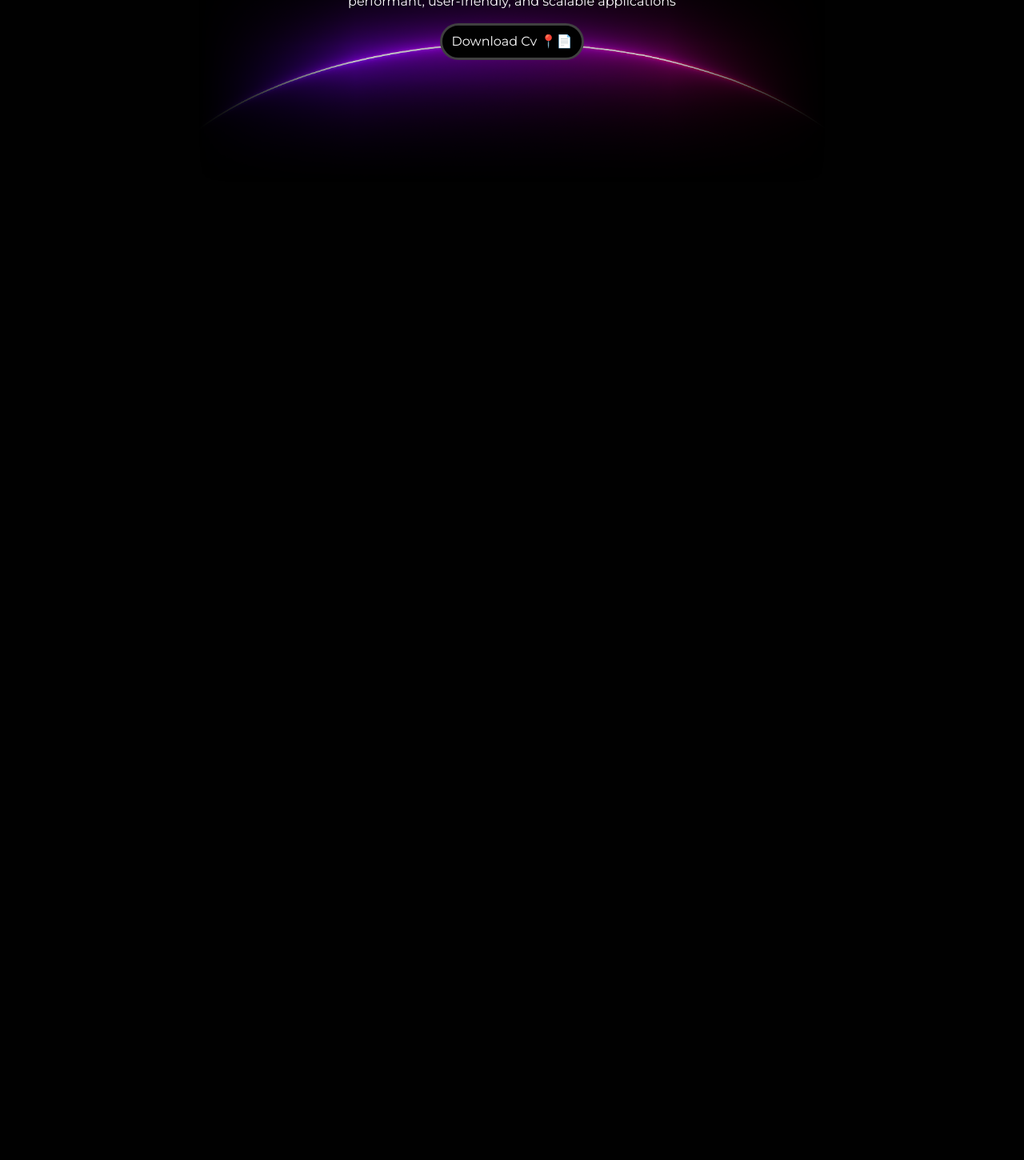
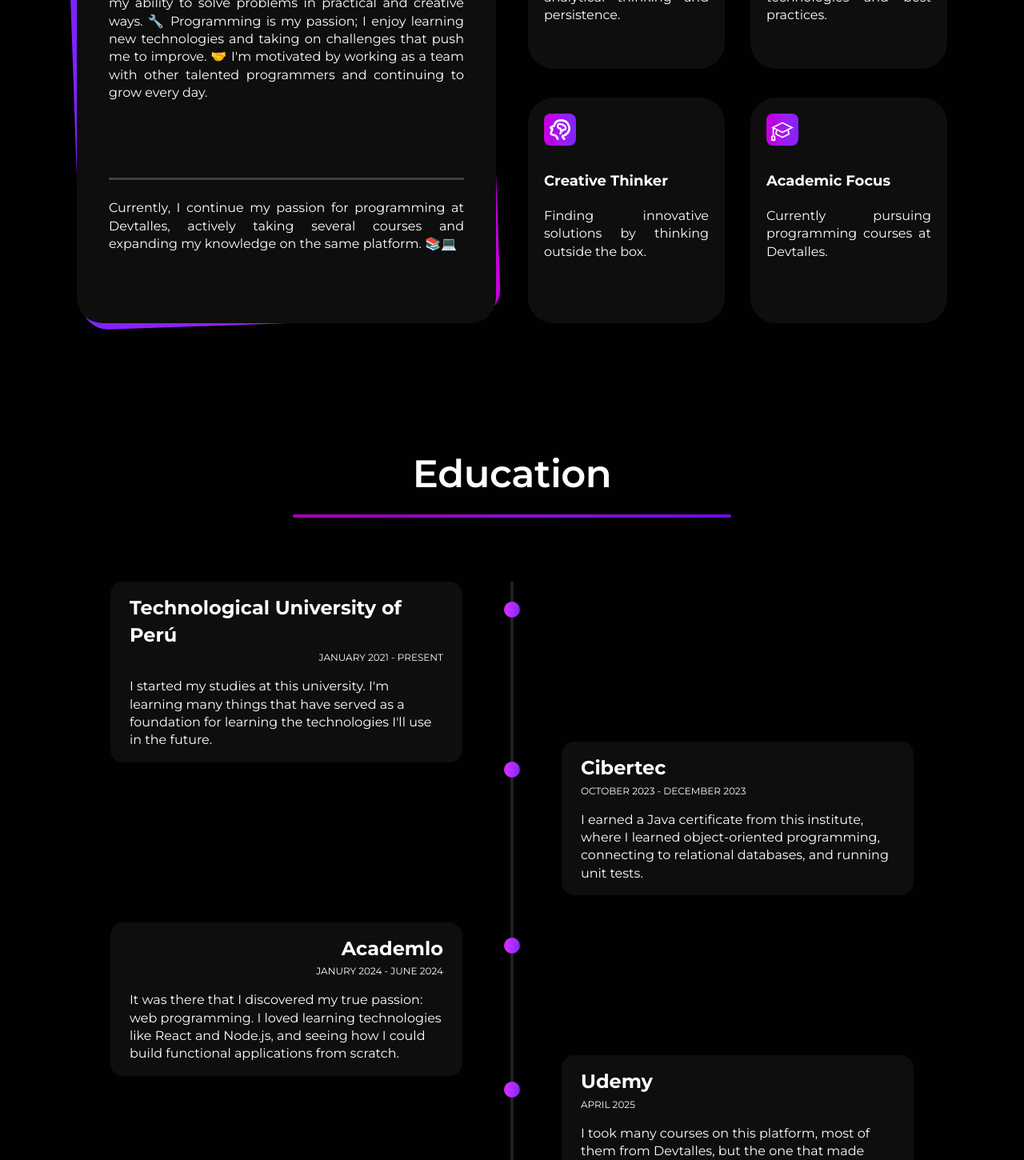
Before and after one commit to ArturoZAC/testing-forport-4z4c, a Next.js app: page / in a window 1280 px wide. Shown: the part 520-1970 px from the top of the page at 80% size. Before the commit the page ends 813 px from the top, so only its background shows below. Built offline with nearby package versions, Linux system fonts and the light colour scheme.

Commit message:
iconsAbout

```diff
--- a/src/app/(home)/page.tsx
+++ b/src/app/(home)/page.tsx
@@ -6,13 +6,13 @@ export default function HomePage() {
     // <main className="px-6">
 
     <>
-    <Hero/>
-    {/* <About/>
+    {/* <Hero/> */}
+    <About/>
     <Education />
     <Skills />
     <Projects />
     <Contact />
-    <Footer /> */}
+    <Footer />
     </>
 
   );
--- a/src/app/globals.css
+++ b/src/app/globals.css
@@ -13,7 +13,7 @@
   --color-third: #A31AEF;
   --color-third-light: #e9a7ff;
   --color-third-back: #774192;
-  --color-fourth: #171717;
+  --color-fourth: #0E0E0E;
   --color-fourth-back: #262626;
   --color-border: #404040;
 
@@ -113,7 +113,7 @@
 @layer components {
 
   .input-custom {
-    @apply rounded-md bg-fourth h-full outline-none border-3 border-neutral-700 focus:border-neutral-500 transition-colors duration-300;
+    @apply rounded-md bg-fourth h-full outline-none border-2 border-neutral-700 focus:border-neutral-500 transition-colors duration-300;
   }
 
   .text-display-m-d {
--- a/src/components/about/AboutCard.tsx
+++ b/src/components/about/AboutCard.tsx
@@ -2,7 +2,7 @@
 export const AboutCard = () => {
 
   return (
-    <div className="relative bg-neutral-900 w-full max-w-1/2 max-md:max-w-full  h-[600px] rounded-4xl
+    <div className="relative bg-fourth w-full max-w-1/2 max-md:max-w-full  h-[600px] rounded-4xl
      before:bg-linear-to-r before:from-violet-600 before:to-fuchsia-600 before:w-full before:max-w-[584px] max-md:before:max-w-full before:min-h-[600px] before:absolute before:right-1 before:rounded-[34px] before:rotate-[-2deg] before:-z-10
     ">
       <div className="flex flex-col justify-around items-center p-10 h-[inherit] max-middle:p-8 body-small-r text-body-small-d max-md:text-body-small-m">
--- a/src/components/about/Card.tsx
+++ b/src/components/about/Card.tsx
@@ -1,20 +1,24 @@
 
 interface Props {
-  icon?: undefined,
+  name?: string,
   lead?: string;
   descripcion?: string;
 }
 
 // max-w-[272px] min-h-[282px]
-export const Card = ( {icon,lead,descripcion}: Props) => {
+export const Card = ( { name ,lead,descripcion}: Props) => {
   return (
     <div className="relative h-full">
-      <div
+      {/* <div
         className="absolute -inset-[0.5px] rounded-4xl bg-gradient-to-l from-violet-600 to-fuchsia-600 opacity-30 blur-[3px]"
-      ></div>
+      ></div> */}
       <div className="relative w-full h-full min-h-[282px] max-lg:min-h-auto p-5 max-lg:p-4 flex flex-col bg-fourth rounded-4xl gap-y-5 max-lg:gap-y-2 max-md:gap-y-3">
         <div className="flex flex-col gap-y-8 max-lg:flex-row max-lg:items-center max-lg:gap-x-5">
-          <div className="size-[40px] bg-third-light">{ icon }</div>
+          <div className="bg-gradient-to-l from-violet-600 to-fuchsia-600 w-fit p-1.5 rounded-lg">
+            <svg className="w-7 h-7">
+              <use xlinkHref={`/assets/sprite.svg#${name}`}/>
+            </svg>
+          </div>
           <p className="body-large-b text-body-large-d max-md:text-body-large-m">{ lead }</p>
         </div>
         <div className="flex flex-col gap-y-5">
--- a/src/components/about/CardContainer.tsx
+++ b/src/components/about/CardContainer.tsx
@@ -2,18 +2,22 @@ import { Card } from "./Card"
 
 const cardData = [
   {
+    name: 'aboutSolver',
     lead: "Problem Solver",
     descripcion: "Approaching complex coding challenges with analytical thinking and persistence.",
   },
   {
+    name: 'aboutBook',
     lead: "Continuous Learner",
     descripcion: "Passionate about staying updated with the latest technologies and best practices.",
   },
   {
+    name: 'aboutThink',
     lead: "Creative Thinker",
     descripcion: "Finding innovative solutions by thinking outside the box.",
   },
   {
+    name: 'aboutCap',
     lead: "Academic Focus",
     descripcion: "Currently pursuing programming courses at Devtalles.",
   },
@@ -23,7 +27,7 @@ export const CardContainer = () => {
   return (
     <div className="w-full max-w-1/2 max-md:max-w-full h-[600px] grid grid-cols-2 gap-x-8 content-between max-lg:grid-cols-1 max-lg:grid-rows-4 max-lg:gap-y-4">
       {cardData.map((card, index) => (
-        <Card key={index} lead={card.lead} descripcion={card.descripcion} />
+        <Card key={index} lead={card.lead} descripcion={card.descripcion} name={ card.name } />
       ))}
     </div>
   )
--- a/src/components/education/SideLeft.tsx
+++ b/src/components/education/SideLeft.tsx
@@ -13,7 +13,7 @@ export const SideLeft = (
     title = "Frontend Developer"
   }: Props) => {
   return (
-      <div className={`flex flex-col w-full max-w-[440px] items-end gap-y-4 ${isLast ? '' : 'mb-50'} bg-fourth/60 py-4 px-6 rounded-2xl
+      <div className={`flex flex-col w-full max-w-[440px] items-end gap-y-4 ${isLast ? '' : 'mb-50'} bg-fourth py-4 px-6 rounded-2xl
         max-md:w-full
       `}>
         <div className='flex flex-col gap-y-1 items-end'>
--- a/src/components/education/SideMiddle.tsx
+++ b/src/components/education/SideMiddle.tsx
@@ -5,7 +5,7 @@ export const SideMiddle = () => {
   return (
     <div className="max-md:hidden">
       <div className="w-10 flex justify-center h-full">
-        <div className="h-auto bg-border w-1 flex flex-col items-center">
+        <div className="h-auto bg-border/50 w-1 flex flex-col items-center">
         {Array.from({ length: numDots }).map((_, index) => (
           <div
             key={index}
--- a/src/components/education/SideRight.tsx
+++ b/src/components/education/SideRight.tsx
@@ -14,7 +14,7 @@ export const SideRight = (
     title = "Frontend Developer"
   }: Props) => {
   return (
-      <div className={`flex flex-col max-w-[440px] items-start gap-y-4 mt-50 ${isLast ? 'mt-0' : ''} bg-fourth/60 py-4 px-6 rounded-2xl`}>
+      <div className={`flex flex-col max-w-[440px] items-start gap-y-4 mt-50 ${isLast ? 'mt-0' : ''} bg-fourth py-4 px-6 rounded-2xl`}>
         <div className='flex flex-col gap-y-1 items-start'>
           <p className='subtitle2-b text-subtitle-2-d max-md:text-subtitle-2-m'>{title}</p>
           <p className='tiny-r text-tiny-d max-md:text-tiny-m'>{date}</p>
--- a/src/components/footer/Credits.tsx
+++ b/src/components/footer/Credits.tsx
@@ -3,7 +3,7 @@ export const Credits = () => {
   return (
 
     <div className="mt-10 mb-8 max-md:mb-6 flex flex-col gap-y-6">
-      <span className="border-2 border-border animate-scaleTitle rounded-full"></span>
+      <span className="border-2 border-neutral-700 animate-scaleTitle rounded-full"></span>
       <div className="flex flex-row max-xs:flex-col max-xs:gap-y-4 justify-between tiny-sm text-tiny-d max-md:text-tiny-m">
         <p>4Z4C © 2025. All rights reserved.</p>
         <p>Designed & Built with 🖤 by 4Z4C</p>
--- a/src/components/projects/Description.tsx
+++ b/src/components/projects/Description.tsx
@@ -3,9 +3,9 @@ import { Tech } from "./Tech";
 export const Description = () => {
   return (
     <div className="relative w-full max-w-1/2 max-middle:max-w-full">
-      <div className="absolute top-3 right-3 h-20 w-25 rounded-full z-0
-      bg-radial-[ellipse_at_50%_75%] from-violet-600 to-fuchsia-600 max-lg:w-20 max-sm:w-15 max-sm:h-15" />
-      <div className="w-full bg-fourth/60 rounded-2xl relative backdrop-blur-[10px] backdrop-saturate-150 z-10">
+      {/* <div className="absolute -top-3 -right-3 h-20 w-25 rounded-full z-0
+      bg-radial-[ellipse_at_50%_75%] from-violet-600 to-fuchsia-600 max-lg:w-20 max-sm:w-15 max-sm:h-15" /> */}
+      <div className="w-full bg-fourth rounded-2xl relative backdrop-blur-[10px] backdrop-saturate-150 z-10">
         <div className="flex flex-col gap-y-4 px-7 py-5">
           <div className="space-y-3">
             <p className="subtitle2-b text-subtitle-2-d max-md:text-subtitle-2-m">Title</p>
--- a/src/components/skills/BodySkills.tsx
+++ b/src/components/skills/BodySkills.tsx
@@ -13,7 +13,7 @@ export const BodySkills = () => {
             {[...skills, ...skills].map((skill, id) => (
                 <div
                   key={id}
-                  className="size-[150px] max-md:size-[125px] max-sm:size-[100px] flex flex-col justify-center items-center gap-y-6 bg-fourth border-3 border-neutral-700 rounded-md"
+                  className="size-[150px] max-md:size-[125px] max-sm:size-[100px] flex flex-col justify-center items-center gap-y-6 bg-fourth border-2 border-neutral-700 rounded-md"
                 >
                   <div className="size-[50px] flex justify-center items-center">
                     Icon
```
Also changed, not shown: public/assets/sprite.svg, src/components/projects/BodyProject.tsx (line endings or trailing spaces).
